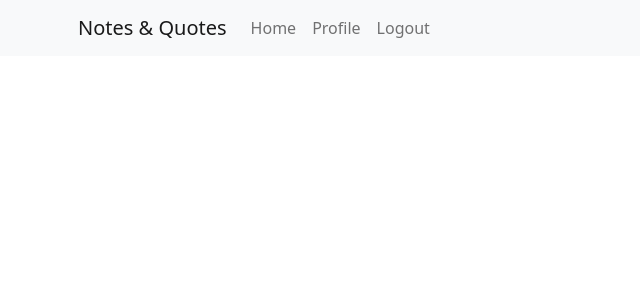
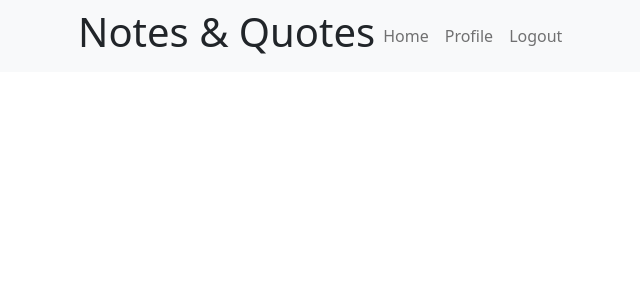
Before and after one commit to Raflores10/note-and-quotes-fe, a React (Create React App) app in the folder note-and-quotes/: page / in a window 1280 px wide. Shown: the top 300 px of the page, without its empty margins (4-644 px from the left). Built offline with nearby package versions, Linux system fonts and the light colour scheme.

Commit message:
fixing navbar

```diff
--- a/note-and-quotes/src/components/Navigation.js
+++ b/note-and-quotes/src/components/Navigation.js
@@ -8,7 +8,9 @@ function Navigation() {
   return (
     <Navbar bg="light" expand="lg">
       <Container>
-        <Navbar.Brand href="#home">Notes & Quotes</Navbar.Brand>
+        <div>
+            <h1>Notes & Quotes</h1>
+        </div>
         <Navbar.Toggle aria-controls="basic-navbar-nav" />
         <Navbar.Collapse id="basic-navbar-nav">
           <Nav className="me-auto">
```
